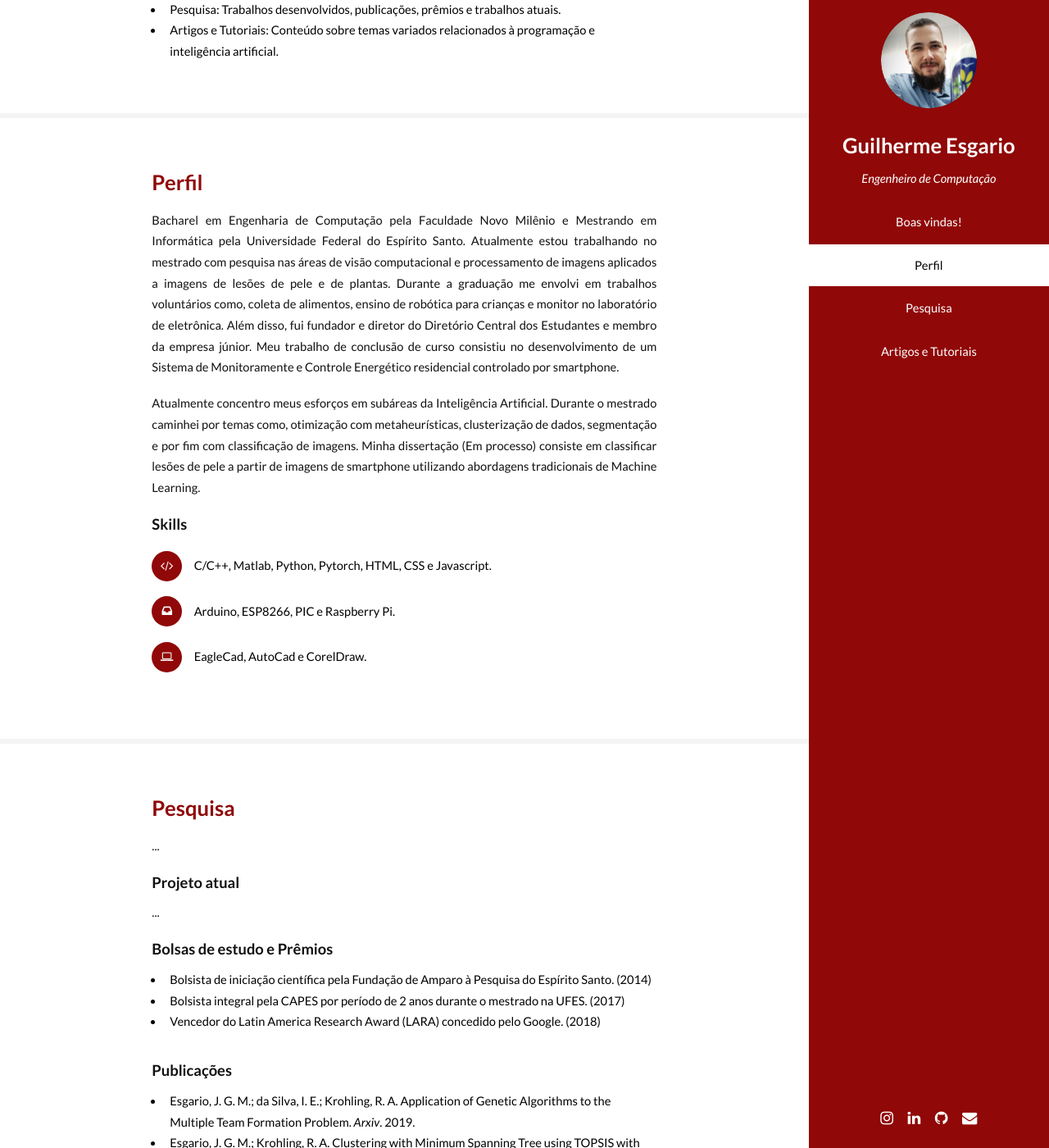
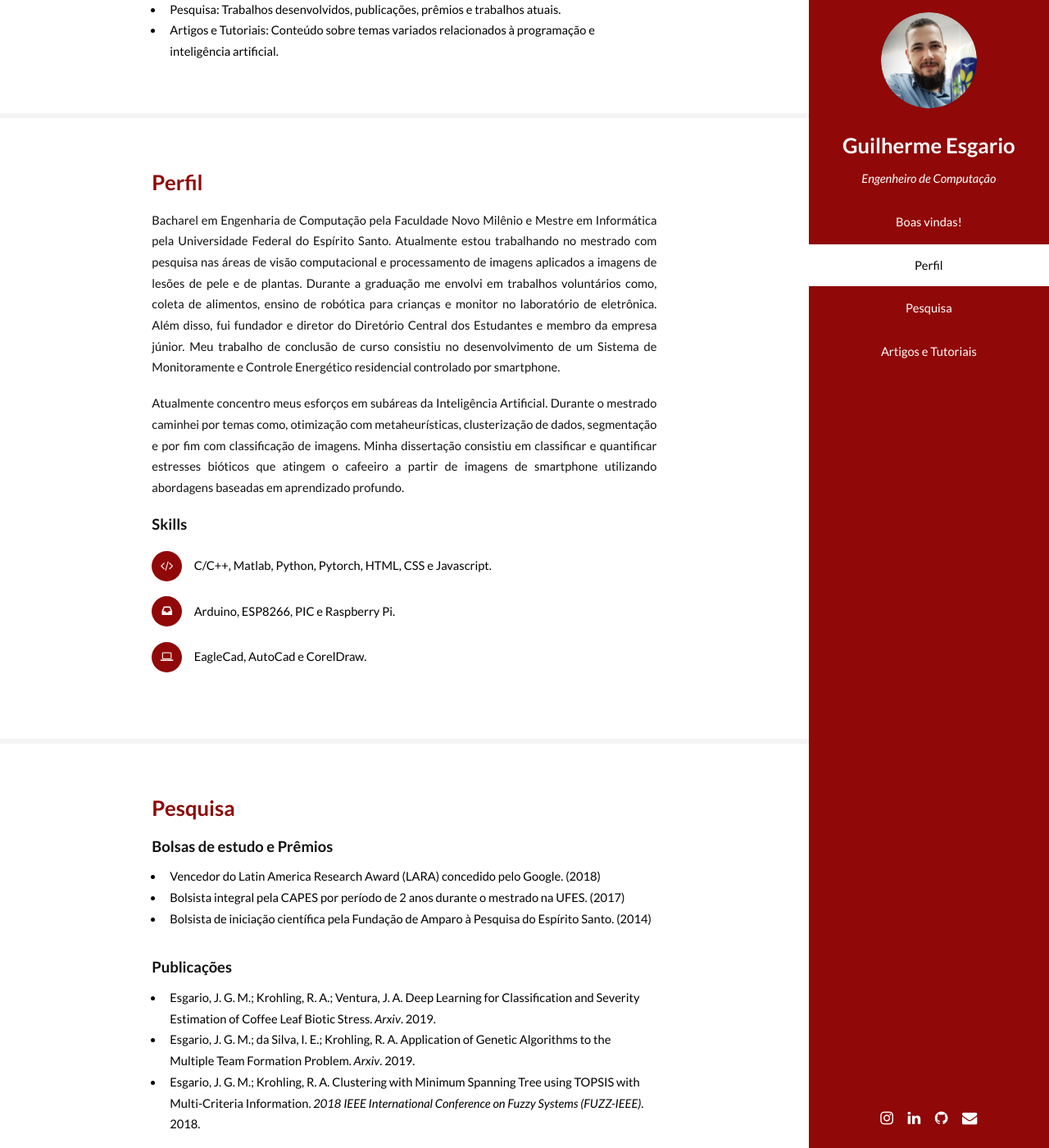
Before and after one commit to esgario/personal-website, a Jekyll site: the page built from index.html, in a window 1280 px wide and 1400 px high, scrolled down 595 px. Shown: the whole window at 82% size. Built offline with Jekyll 4.4.1, drawn with Linux system fonts in a browser that asks for light colours; some of the changed text lies outside the part shown.

```diff
--- a/_includes/section-home.html
+++ b/_includes/section-home.html
@@ -4,7 +4,7 @@
     <p>seja bem vindo ao meu website pessoal.</p>
   </header>
   <p>
-  	Meu nome é Guilherme e estou aqui pra apresenta-lo um pouco do meu lado profissional. Os conteúdos deste website podem ser acessados ao rolar a página ou pelo menu lateral. Ao navegar por este website você irá encontrar
+  	Meu nome é Guilherme e estou aqui pra apresentá-lo um pouco do meu lado profissional. Os conteúdos deste website podem ser acessados rolando-se a página ou pelo menu lateral. Ao navegar por este website você irá encontrar
    </p>
   <ul>
   	<li>Perfil profissional: Informações sobre a minha formação, habilidades pessoais e informações de contato.</li>
--- a/_includes/section-perfil.html
+++ b/_includes/section-perfil.html
@@ -1,10 +1,10 @@
 <div class="container">
     <h3>Perfil</h3>
     <p>
-        Bacharel em Engenharia de Computação pela Faculdade Novo Milênio e Mestrando em Informática pela Universidade Federal do Espírito Santo. Atualmente estou trabalhando no mestrado com pesquisa nas áreas de visão computacional e processamento de imagens aplicados a imagens de lesões de pele e de plantas. Durante a graduação me envolvi em trabalhos voluntários como, coleta de alimentos, ensino de robótica para crianças e monitor no laboratório de eletrônica. Além disso, fui fundador e diretor do Diretório Central dos Estudantes e membro da empresa júnior. Meu trabalho de conclusão de curso consistiu no desenvolvimento de um Sistema de Monitoramente e Controle Energético residencial controlado por smartphone.
+        Bacharel em Engenharia de Computação pela Faculdade Novo Milênio e Mestre em Informática pela Universidade Federal do Espírito Santo. Atualmente estou trabalhando no mestrado com pesquisa nas áreas de visão computacional e processamento de imagens aplicados a imagens de lesões de pele e de plantas. Durante a graduação me envolvi em trabalhos voluntários como, coleta de alimentos, ensino de robótica para crianças e monitor no laboratório de eletrônica. Além disso, fui fundador e diretor do Diretório Central dos Estudantes e membro da empresa júnior. Meu trabalho de conclusão de curso consistiu no desenvolvimento de um Sistema de Monitoramente e Controle Energético residencial controlado por smartphone.
     </p>
     <p>
-        Atualmente concentro meus esforços em subáreas da Inteligência Artificial. Durante o mestrado caminhei por temas como, otimização com metaheurísticas, clusterização de dados, segmentação e por fim com classificação de imagens. Minha dissertação (Em processo) consiste em classificar lesões de pele a partir de imagens de smartphone utilizando abordagens tradicionais de Machine Learning.
+        Atualmente concentro meus esforços em subáreas da Inteligência Artificial. Durante o mestrado caminhei por temas como, otimização com metaheurísticas, clusterização de dados, segmentação e por fim com classificação de imagens. Minha dissertação consistiu em classificar e quantificar estresses bióticos que atingem o cafeeiro a partir de imagens de smartphone utilizando abordagens baseadas em aprendizado profundo.
     </p>
 
     <h4>Skills</h4>
--- a/_includes/section-pesquisa.html
+++ b/_includes/section-pesquisa.html
@@ -1,19 +1,19 @@
 <div class="container">
     <h3>Pesquisa</h3>
-    <p>...</p>
-        <article>
+    <!--<p>...</p>
+         <article>
             <div class="inner">
                 <h4>Projeto atual</h4>
                 <p>...</p>
             </div>
-        </article>
+        </article> -->
         <article>
             <div class="inner">
                 <h4>Bolsas de estudo e Prêmios</h4>
                 <ul>
+                    <li>Vencedor do Latin America Research Award (LARA) concedido pelo Google. (2018)</li>
+                    <li>Bolsista integral pela CAPES por período de 2 anos durante o mestrado na UFES. (2017)</li>
                     <li>Bolsista de iniciação científica pela Fundação de Amparo à Pesquisa do Espírito Santo. (2014)</li>
-                    <li>Bolsista integral pela CAPES por período de 2 anos durante o mestrado na UFES. (2017)</li>
-                    <li>Vencedor do Latin America Research Award (LARA) concedido pelo Google. (2018)</li>
                 </ul>
             </div>
         </article>
@@ -21,8 +21,9 @@
             <div class="inner">
                 <h4>Publicações</h4>
                 <ul>
-                    <li>Esgario, J. G. M.; da Silva, I. E.; Krohling, R. A. Application of Genetic Algorithms to the Multiple Team Formation Problem. <i>Arxiv</i>. 2019.</li>
-                    <li>Esgario, J. G. M.; Krohling, R. A. Clustering with Minimum Spanning Tree using TOPSIS with Multi-Criteria Information. <i>2018 IEEE International Conference on Fuzzy Systems (FUZZ-IEEE)</i>. 2018.</li>
+                    <a href="https://arxiv.org/pdf/1907.11561.pdf" target="_blank"><li>Esgario, J. G. M.; Krohling, R. A.; Ventura, J. A. Deep Learning for Classification and Severity Estimation of Coffee Leaf Biotic Stress. <i>Arxiv</i>. 2019.</li></a>
+                    <a href="https://arxiv.org/pdf/1903.03523.pdf" target="_blank"><li>Esgario, J. G. M.; da Silva, I. E.; Krohling, R. A. Application of Genetic Algorithms to the Multiple Team Formation Problem. <i>Arxiv</i>. 2019.</li></a>
+                    <a href="https://www.researchgate.net/publication/328401217_Clustering_with_Minimum_Spanning_Tree_using_TOPSIS_with_Multi-Criteria_Information" target="_blank"><li>Esgario, J. G. M.; Krohling, R. A. Clustering with Minimum Spanning Tree using TOPSIS with Multi-Criteria Information. <i>2018 IEEE International Conference on Fuzzy Systems (FUZZ-IEEE)</i>. 2018.</li></a>
                 </ul>
             </div>
         </article>
```
Also changed, not shown: 2 other files.
